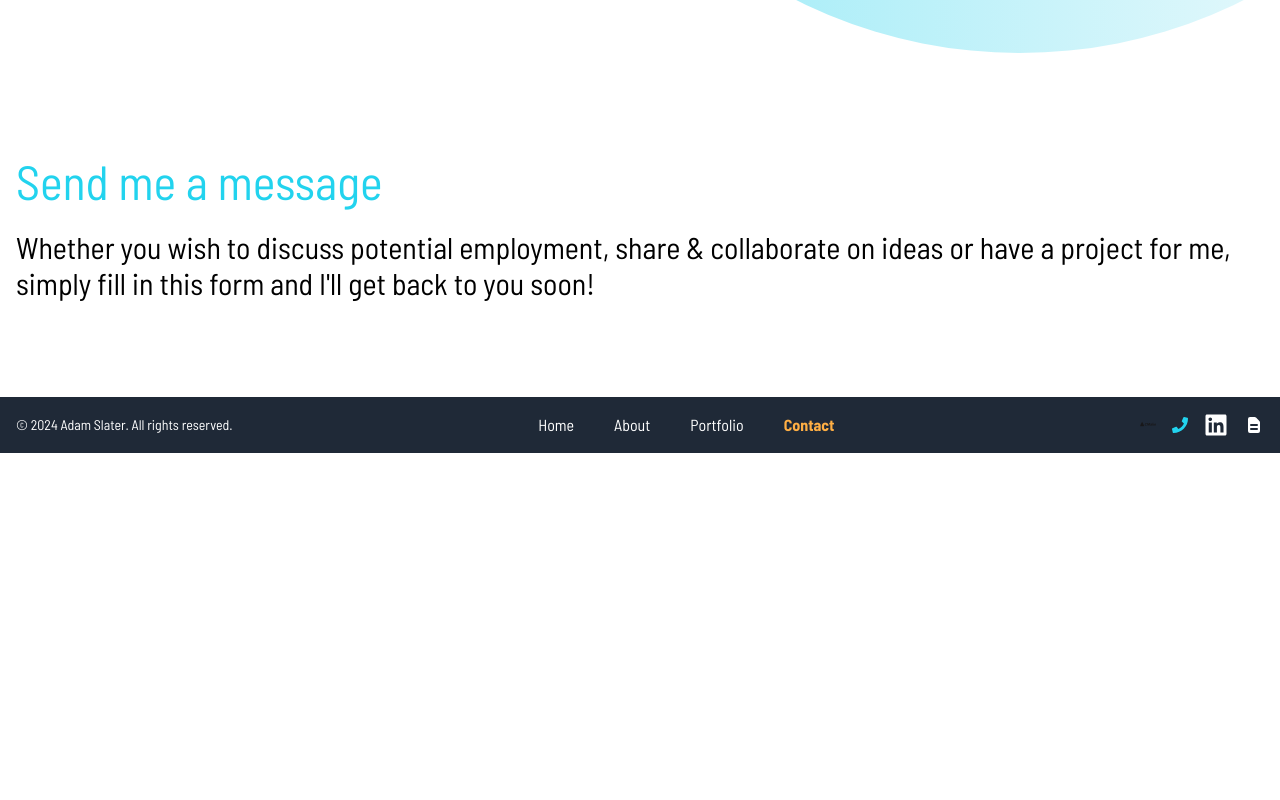
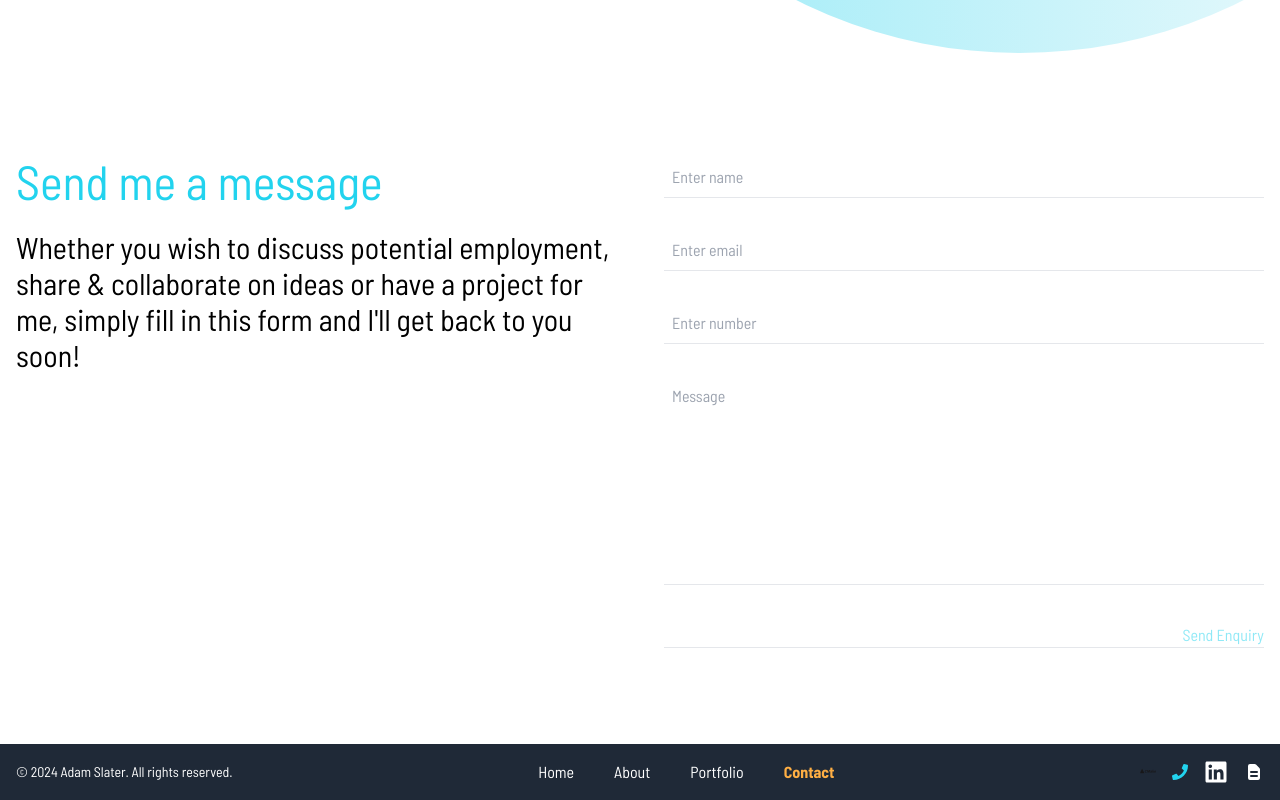
Before and after one commit to slaterwebdev/portfolio, a React (Vite) app: page /contact in a window 1280 px wide. Shown: the part 691-1491 px from the top of the page. Before the commit the page ends 1144 px from the top, so only its background shows below. Built offline with nearby package versions, Linux system fonts and the light colour scheme; a web font is replaced by a local one.

Commit message:
intergrated previously written form components and subsequnet hooks and field components

```diff
--- /dev/null
+++ b/src/components/UI/form/Form.tsx
@@ -0,0 +1,57 @@
+import { useForm } from "@/hooks/useForm";
+import { FormFieldType } from "@/utils/types";
+import { FormField } from "./FormField";
+
+const SubmitButton = ({ isDisabled }: { isDisabled: boolean }) => (
+  <button
+    type="submit"
+    disabled={isDisabled}
+    className={`text-primary hover:text-secondary ${
+      isDisabled ? "opacity-50 cursor-not-allowed" : ""
+    }`}
+  >
+    Send Enquiry
+  </button>
+);
+
+export const Form = ({ formFields }: { formFields: FormFieldType[] }) => {
+  const {
+    formData,
+    errors,
+    handleChange,
+    handleSubmit,
+    isSubmitDisabled,
+    successMessage,
+  } = useForm(formFields);
+
+  const onSubmit = (data: typeof formData) => {
+    console.log("Form submitted: Need to add in BE system to store messages with Node.js", data);
+  };
+
+  return (
+    <form
+      className="form mx-auto w-full max-w-[800px]"
+      onSubmit={(e) => {
+        handleSubmit(e, onSubmit);
+      }}
+    >
+      {formFields.map((field) => (
+        <FormField
+          key={field.name}
+          {...field}
+          value={formData[field.name]}
+          onChange={handleChange}
+          error={errors[field.name]}
+        />
+      ))}
+
+      {successMessage && (
+        <p className="text-green-500 text-sm mb-4">{successMessage}</p>
+      )}
+
+      <div className="text-right border-b">
+        <SubmitButton isDisabled={isSubmitDisabled} />
+      </div>
+    </form>
+  );
+};
--- /dev/null
+++ b/src/components/UI/form/FormField.tsx
@@ -0,0 +1,39 @@
+import { FieldProps } from "@/utils/types";
+
+export const FormField = ({
+  type,
+  name,
+  placeholder,
+  rows,
+  value,
+  onChange,
+  error,
+}: FieldProps) => {
+  const inputProps = {
+    name,
+    placeholder,
+    value,
+    onChange,
+  };
+  const defaultInputClasses =
+    "w-full bg-white mb-4 border-b p-2";
+
+  return (
+    <div className="mb-4">
+      {type === "textarea" ? (
+        <textarea
+          {...inputProps}
+          rows={rows}
+          className={`${defaultInputClasses} resize-none`}
+        />
+      ) : (
+        <input {...inputProps} type={type} className={defaultInputClasses} />
+      )}
+      {error && (
+        <p id={`${name}-error`} className="text-red-500 text-sm">
+          {error}
+        </p>
+      )}
+    </div>
+  );
+};
--- a/src/components/index.ts
+++ b/src/components/index.ts
@@ -10,3 +10,4 @@ export { StackedCards } from "./UI/StackedCards";
 export { Grid } from "./UI/Grid";
 export { Accordion } from "./UI/Accordion";
 export { ListItem } from "./UI/ListItem";
+export { Form } from "./UI/form/Form";
--- /dev/null
+++ b/src/hooks/useForm.ts
@@ -0,0 +1,45 @@
+import { FormFieldType } from "@/utils/types";
+import { useState } from "react";
+
+export const useForm = (fields: FormFieldType[]) => {
+  const initialState = Object.fromEntries(fields.map(({ name }) => [name, ""]));
+  const [formData, setFormData] = useState(initialState);
+  const [errors, setErrors] = useState(initialState);
+  const [successMessage, setSuccessMessage] = useState<string | null>(null);
+
+  const validateField = (name: string, value: string) =>
+    fields.find((field) => field.name === name)?.validate?.(value) || "";
+
+  const handleChange = ({
+    target: { name, value },
+  }: React.ChangeEvent<HTMLInputElement | HTMLTextAreaElement>) => {
+    setFormData((prev) => ({ ...prev, [name]: value }));
+    setErrors((prev) => ({ ...prev, [name]: validateField(name, value) }));
+  };
+
+  const handleSubmit = (
+    e: React.FormEvent,
+    processFormData: (data: typeof formData) => void
+  ) => {
+    e.preventDefault();
+    processFormData(formData);
+    setFormData(initialState);
+    setSuccessMessage("Submission successful!");
+    setTimeout(() => {
+      setSuccessMessage(null);
+    }, 4000);
+  };
+
+  const isSubmitDisabled = fields.some(
+    ({ name }) => errors[name] || !formData[name]?.trim()
+  );
+
+  return {
+    formData,
+    errors,
+    handleChange,
+    handleSubmit,
+    isSubmitDisabled,
+    successMessage,
+  };
+};
--- a/src/pages/Contact.tsx
+++ b/src/pages/Contact.tsx
@@ -1,5 +1,42 @@
-import { PageTemplate, Section } from "@/components";
+import { Form, PageTemplate, Section } from "@/components";
 import contactHero from "@/assets/heros/contactHero.jpg";
+import { FormFieldType } from "@/utils/types";
+
+const formFields: FormFieldType[] = [
+  {
+    name: "name",
+    type: "text",
+    placeholder: "Enter name",
+    validate: function (value: string) {
+      return !value.trim() ? `A ${this.name} is required.` : "";
+    },
+  },
+  {
+    name: "email",
+    type: "email",
+    placeholder: "Enter email",
+    validate: function (value: string) {
+      return /^\S+@\S+\.\S+$/.test(value) ? "" : `Valid ${this.name} required.`;
+    },
+  },
+  {
+    name: "number",
+    type: "number",
+    placeholder: "Enter number",
+    validate: function (value: string) {
+      return !value.trim() ? `A ${this.name} is required.` : "";
+    },
+  },
+  {
+    name: "message",
+    type: "textarea",
+    placeholder: "Message",
+    rows: 8,
+    validate: function (value: string) {
+      return !value.trim() ? `A ${this.name} is required.` : "";
+    },
+  },
+];
 
 const Contact = () => (
   <PageTemplate
@@ -8,7 +45,11 @@ const Contact = () => (
     }}
     image={contactHero}
   >
-    <Section title="Send me a message" contentStyles="text-3xl">
+    <Section
+      title="Send me a message"
+      contentStyles="text-3xl"
+      sideContent={<Form formFields={formFields} />}
+    >
       <p>
         Whether you wish to discuss potential employment, share & collaborate on
         ideas or have a project for me, simply fill in this form and I'll get
--- a/src/utils/types.ts
+++ b/src/utils/types.ts
@@ -31,3 +31,11 @@ export type SkillsMapper = {
   title: string;
   content: Array<string>;
 };
+
+export type FormFieldType = {
+  name: string;
+  type: "text" | "email" | "number" | "textarea";
+  placeholder: string;
+  rows?: number;
+  validate?: (value: string) => string;
+};
```
